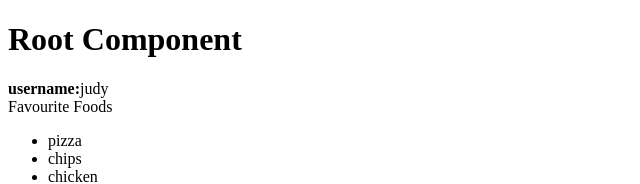
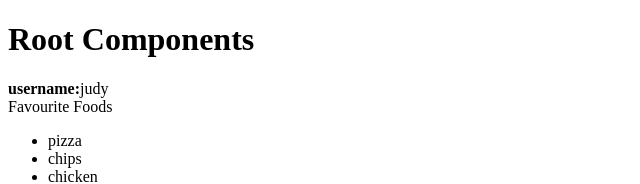
Before and after one commit to Judiciousmurich/reactify-2024, a React (Vite) app in the folder react/: page / in a window 1280 px wide. Shown: the top 184 px of the page, without its empty margins (0-640 px from the left). Built offline with nearby package versions, Linux system fonts and the light colour scheme.

Commit message:
feat:add files

```diff
--- a/react/src/App.jsx
+++ b/react/src/App.jsx
@@ -6,7 +6,7 @@ export default function App(){
     };
     return(
         <div>
-            <h1>Root Component</h1>
+            <h1>Root Components</h1>
         <UserProfile age= {22} isLoggedIn={false} favouriteFoods={[{
             name: "pizza",
         },
```
